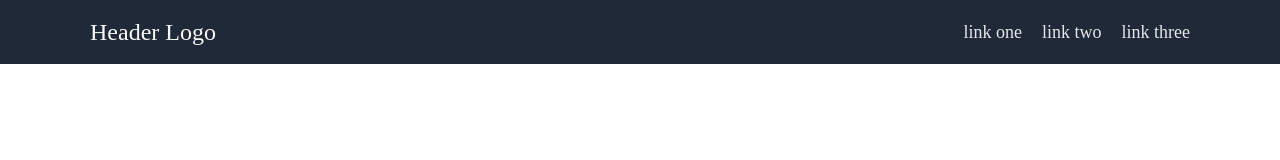
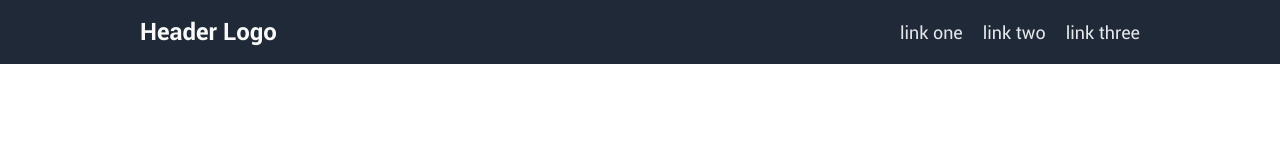
Before and after one commit to Yeffrem/landing_page, a plain HTML site: page index.html in a window 1280 px wide. Drawn offline with Linux system fonts and the light colour scheme.

Commit message:
Upload Roboto font

```diff
--- a/style.css
+++ b/style.css
@@ -1,3 +1,21 @@
+@font-face {
+  font-family: 'Roboto';
+  src: url('./fonts/Roboto-Regular.ttf') format('truetype');
+  font-weight: 400;
+  font-style: normal;
+}
+
+@font-face {
+  font-family: 'Roboto';
+  src: url('./fonts/Roboto-Bold.ttf') format('truetype');
+  font-weight: 700;
+  font-style: normal;
+}
+
+body {
+  font-family: 'Roboto', sans-serif;
+}
+
 * {
     margin: 0;
     padding: 0;
@@ -10,7 +28,7 @@
 
 .container {
     display: flex;
-    max-width: 1100px;
+    max-width: 1000px;
     margin: 0 auto;
     justify-content: space-between;
     align-items: center;
@@ -20,6 +38,7 @@
 .logo {
     font-size: 24px;
     color: #F9FAF8;
+    font-weight: bold;
 }
 
 .links {
```
Also changed, not shown: fonts/Roboto-Bold.ttf (added), fonts/Roboto-Regular.ttf (added).
